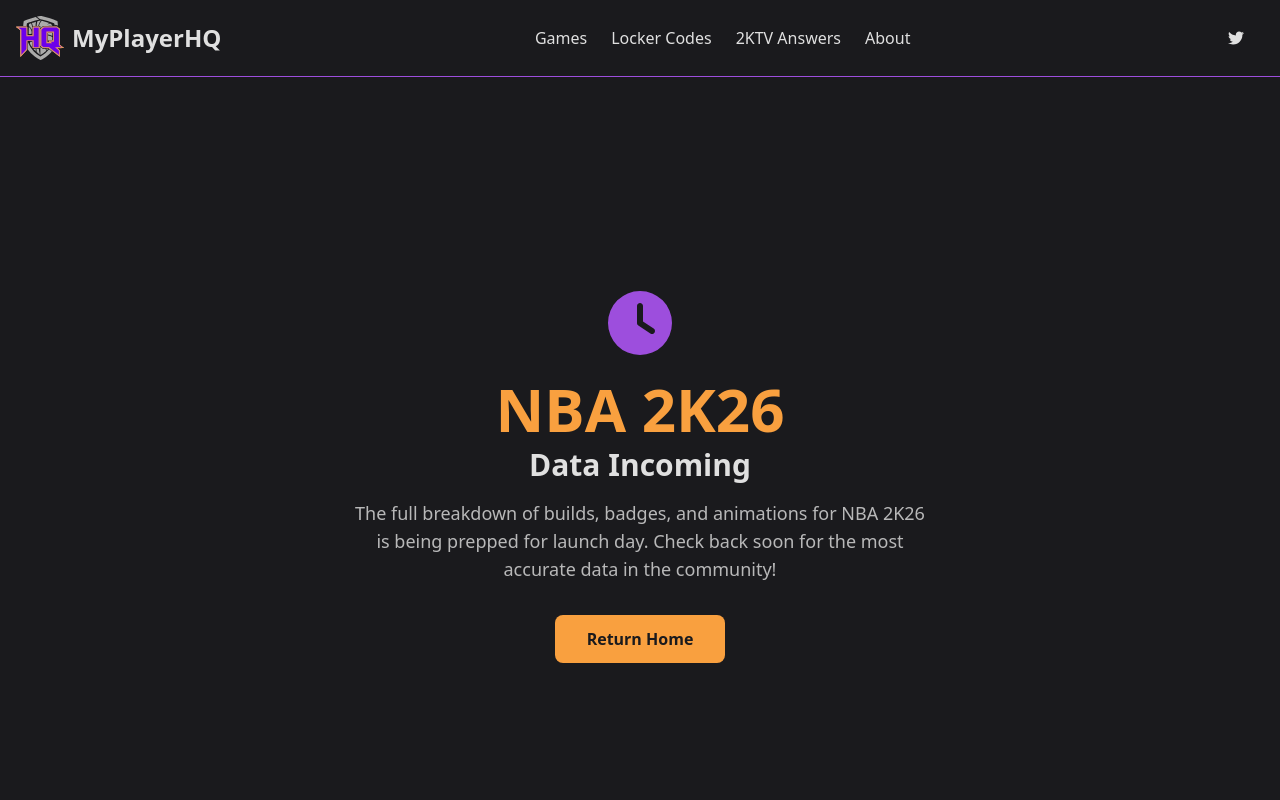
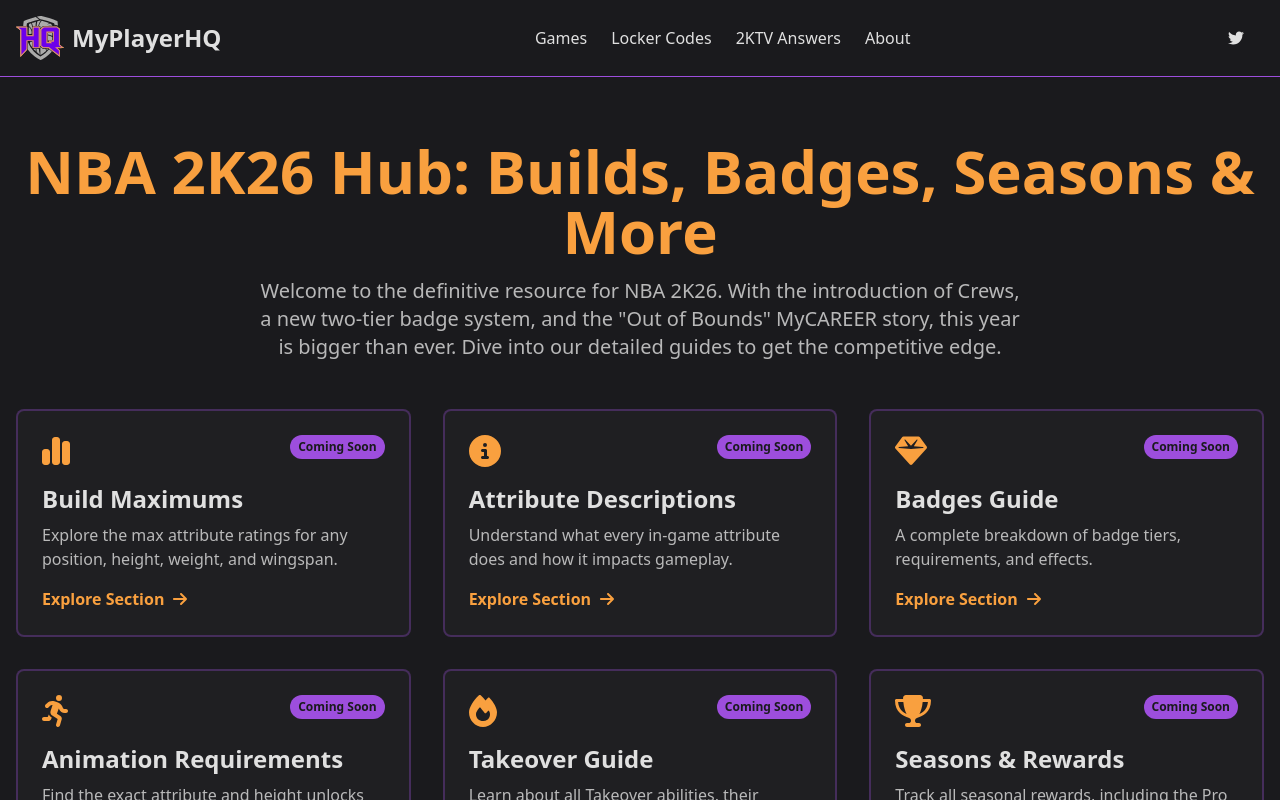
Before and after one commit to OneBuffaloLabs/myplayer-hq, a Next.js app: page /games/nba-2k26 in a window 1280 px wide. Shown: the top 800 px of the page. Built offline with nearby package versions, Linux system fonts and the light colour scheme.

Commit message:
[Issue-12] Create NBA 2K26 Main Hub Page

```diff
--- a/src/app/games/nba-2k26/2ktv-answers/page.tsx
+++ b/src/app/games/nba-2k26/2ktv-answers/page.tsx
@@ -5,7 +5,7 @@
 
 export const metadata: Metadata = generateMetadata({
   title: 'NBA 2K26 2KTV Answers',
-  description: 'All NBA 2K26 2KTV answers will be available here as soon as the season starts.',
+  description: 'All NBA 2K26 2KTV answers will be available here as soon as the episodes drop.',
 });
 
 export default function NBA2k26_2KTVPage() {
--- a/src/app/games/nba-2k26/page.tsx
+++ b/src/app/games/nba-2k26/page.tsx
@@ -1,19 +1,151 @@
 import { Metadata } from 'next';
+import Link from 'next/link';
 import { generateMetadata } from '@/utils/metadata';
-import { ComingSoon } from '@/components/ComingSoon';
+import { FontAwesomeIcon } from '@fortawesome/react-fontawesome';
+import {
+  faChartSimple,
+  faCircleInfo,
+  faGem,
+  faPersonRunning,
+  faFire,
+  faTrophy,
+  faUsers,
+  faArrowRight,
+} from '@fortawesome/free-solid-svg-icons';
+import { IconDefinition } from '@fortawesome/fontawesome-svg-core';
 
 export const metadata: Metadata = generateMetadata({
-  title: 'NBA 2K26 Data',
+  title: 'NBA 2K26 Hub',
   description:
-    'Get ready for NBA 2K26. Complete data on builds, badges, and animations is coming soon.',
+    'Your central hub for NBA 2K26. Find the most accurate data on builds, badges, animations, seasons, and more to dominate the court.',
+  urlPath: '/games/nba-2k26',
 });
 
+// --- Data for Feature Cards ---
+const featureCards: {
+  icon: IconDefinition;
+  title: string;
+  description: string;
+  href: string;
+  isComingSoon?: boolean;
+}[] = [
+  {
+    icon: faChartSimple,
+    title: 'Build Maximums',
+    description:
+      'Explore the max attribute ratings for any position, height, weight, and wingspan.',
+    href: '/games/nba-2k26/build-maximums',
+    isComingSoon: true,
+  },
+  {
+    icon: faCircleInfo,
+    title: 'Attribute Descriptions',
+    description: 'Understand what every in-game attribute does and how it impacts gameplay.',
+    href: '/games/nba-2k26/attribute-descriptions',
+    isComingSoon: true,
+  },
+  {
+    icon: faGem,
+    title: 'Badges Guide',
+    description: 'A complete breakdown of badge tiers, requirements, and effects.',
+    href: '/games/nba-2k26/badges',
+    isComingSoon: true,
+  },
+  {
+    icon: faPersonRunning,
+    title: 'Animation Requirements',
+    description: 'Find the exact attribute and height unlocks for every dunk and dribble move.',
+    href: '/games/nba-2k26/animation-requirements',
+    isComingSoon: true,
+  },
+  {
+    icon: faFire,
+    title: 'Takeover Guide',
+    description: 'Learn about all Takeover abilities, their boosts, and how to unlock them.',
+    href: '/games/nba-2k26/takeover',
+    isComingSoon: true,
+  },
+  {
+    icon: faTrophy,
+    title: 'Seasons & Rewards',
+    description: 'Track all seasonal rewards, including the Pro and Hall of Fame pass items.',
+    href: '/games/nba-2k26/seasons',
+    isComingSoon: true,
+  },
+  {
+    icon: faUsers,
+    title: 'Crew Information',
+    description: 'Get the details on the new Crews feature and how to earn exclusive rewards.',
+    href: '/games/nba-2k26/crews',
+    isComingSoon: true,
+  },
+];
+
+// --- Feature Card Component ---
+const FeatureCard = ({
+  icon,
+  title,
+  description,
+  href,
+  isComingSoon,
+}: (typeof featureCards)[0]) => (
+  <Link
+    href={href}
+    className="group bg-background-secondary p-6 rounded-lg border-2 border-accent/30 hover:border-primary hover:-translate-y-1 transition-all duration-300 flex flex-col items-start cursor-pointer">
+    {/* Top section for icon and badge */}
+    <div className="w-full flex justify-between items-start mb-4">
+      <FontAwesomeIcon
+        icon={icon}
+        className="text-primary group-hover:text-accent transition-colors duration-300"
+        size="2x"
+      />
+      {isComingSoon && (
+        <div className="bg-accent text-background text-xs font-bold px-2 py-1 rounded-full">
+          Coming Soon
+        </div>
+      )}
+    </div>
+
+    {/* Middle section for text content, which grows to fill space */}
+    <div className="flex-grow">
+      <h2 className="text-2xl font-bold text-text mb-2">{title}</h2>
+      <p className="text-text/80">{description}</p>
+    </div>
+
+    {/* Bottom section for the link */}
+    <div className="mt-auto pt-4 text-primary font-semibold flex items-center group-hover:text-accent transition-colors duration-300">
+      Explore Section <FontAwesomeIcon icon={faArrowRight} className="ml-2 h-4 w-4" />
+    </div>
+  </Link>
+);
+
+// --- Main Page Component ---
 export default function NBA2k26HubPage() {
   return (
-    <ComingSoon
-      title="NBA 2K26"
-      subtitle="Data Incoming"
-      message="The full breakdown of builds, badges, and animations for NBA 2K26 is being prepped for launch day. Check back soon for the most accurate data in the community!"
-    />
+    <main className="bg-background text-text">
+      <div className="container mx-auto px-4 py-16">
+        <header className="text-center mb-12">
+          <h1 className="text-4xl md:text-6xl font-bold text-primary">
+            NBA 2K26 Hub: Builds, Badges, Seasons & More
+          </h1>
+          <p className="text-lg md:text-xl mt-4 max-w-3xl mx-auto text-text/80">
+            Welcome to the definitive resource for NBA 2K26. With the introduction of Crews, a new
+            two-tier badge system, and the "Out of Bounds" MyCAREER story, this year is bigger than
+            ever. Dive into our detailed guides to get the competitive edge.
+          </p>
+        </header>
+
+        <section aria-labelledby="features-heading">
+          <h2 id="features-heading" className="sr-only">
+            NBA 2K26 Features
+          </h2>
+          <div className="grid grid-cols-1 md:grid-cols-2 lg:grid-cols-3 gap-8">
+            {featureCards.map((card) => (
+              <FeatureCard key={card.title} {...card} />
+            ))}
+          </div>
+        </section>
+      </div>
+    </main>
   );
 }
```
